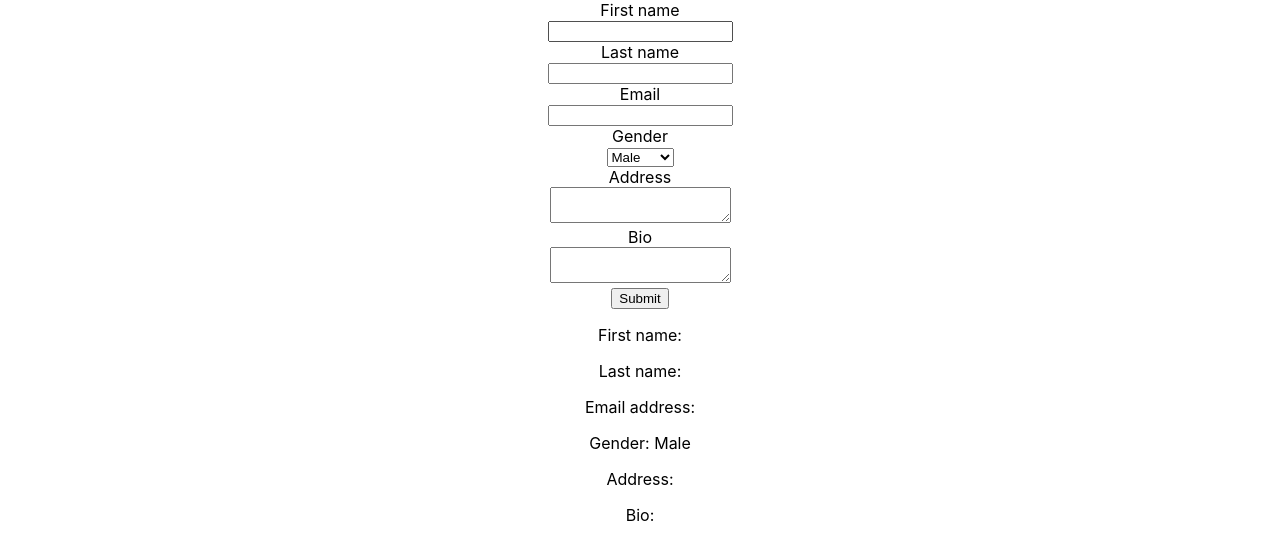
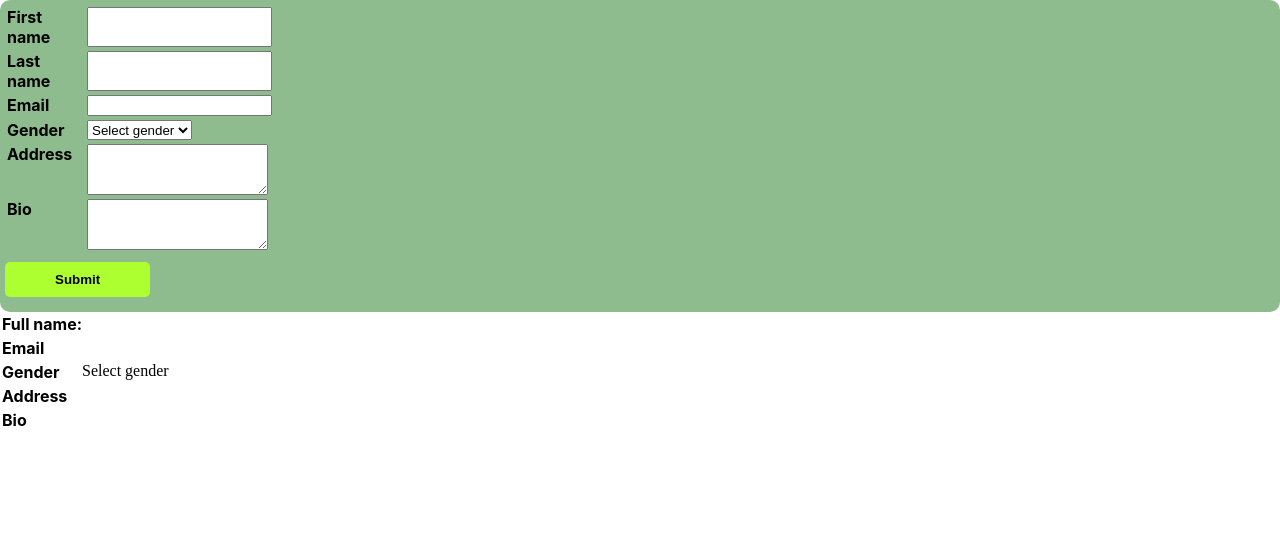
Before and after one commit to OladokunLT/form-kodecampstage2, a React (Create React App) app: page / in a window 1280 px wide. Shown: the top 560 px of the page. Built offline with nearby package versions, Linux system fonts and the light colour scheme.

Commit message:
Added form.css

```diff
--- /dev/null
+++ b/src/Form.css
@@ -0,0 +1,36 @@
+.form {
+    border-radius: 10px;
+    padding: 5px;
+    background-color: darkseagreen;
+}
+
+card {
+    margin: 5px;
+
+}
+
+.d-flex {
+    display: flex;
+    padding: 2px;
+    flex-wrap: wrap;
+}
+form div,
+.title {
+    font-weight: bold;
+    width: 80px;
+    text-align: start;
+}
+
+.user-input {
+    font-family: cursive;
+}
+
+.btn {
+    padding: 10px 50px;
+    margin: 5px;
+    background-color: greenyellow;
+    margin: 10px 0;
+    border: none;
+    border-radius: 5px;
+    font-weight: bold;
+}
--- a/src/Form.jsx
+++ b/src/Form.jsx
@@ -1,9 +1,18 @@
 import React, { Component } from "react";
+import "./Form.css";
 
 export class Form extends Component {
     constructor(props){
         super(props);
-        this.state = { fnameValue: "", lnameValue: "", emailValue: "", selVal: "Male", adresValue: "", bioValue: "" };
+
+        this.state = {
+          fnameValue: "",
+          lnameValue: "",
+          emailValue: "",
+          selVal: "Select gender",
+          adresValue: "",
+          bioValue: ""
+        };
 
     }
 
@@ -43,52 +52,100 @@ export class Form extends Component {
   render() {
     return (
       <>
-        <form onSubmit={this.handleSubmit}>
-          <label>
-            <div>First name</div>
-            <input type="text" name="fnameValue" id="fname" value={this.state.fname} onChange={this.handleFnameChange}/>
+        <form onSubmit={this.handleSubmit} className="form">
+          <label className="d-flex">
+            <div >First name</div>
+            <input
+              type="text"
+              name="fnameValue"
+              id="fname"
+              value={this.state.fname}
+              onChange={this.handleFnameChange}
+            />
           </label>
 
-          <label>
+          <label className="d-flex">
             <div>Last name</div>
-            <input type="text" name="lname" id="lname" value={this.state.lname} onChange={this.handleLnameChange}/>
+            <input
+              type="text"
+              name="lname"
+              id="lname"
+              value={this.state.lname}
+              onChange={this.handleLnameChange}
+            />
           </label>
 
-          <label>
+          <label className="d-flex">
             <div>Email</div>
-            <input type="email" name="email" id="email" value={this.state.email} onChange={this.handleEmailChange}/>
+            <input
+              type="email"
+              name="email"
+              id="email"
+              value={this.state.email}
+              onChange={this.handleEmailChange}
+            />
           </label>
 
-          <label>
+          <label className="d-flex">
             <div>Gender</div>
             <select value={this.state.selVal} onChange={this.handleSelect}>
-              <option value="Gender">Gender</option>
+              <option value="Gender">Select gender</option>
               <option value="Male">Male</option>
               <option value="Female">Female</option>
             </select>
           </label>
 
-           <label>
+           <label className="d-flex">
             <div>Address</div>
-            <textarea name="adresValue" id="adresname" value= {this.state.adresValue} onChange= {this.handleAdresChange} />
+            <textarea
+              name="adresValue"
+              id="adresname"
+              rows= "3"
+              value= {this.state.adresValue}
+              onChange= {this.handleAdresChange}
+            />
           </label>
 
-          <label>
+          <label className="d-flex">
             <div>Bio</div>
-            <textarea name="name" id="bioname" value= {this.state.bioValue} onChange= {this.handleBioChange} />
+            <textarea
+              name="name"
+              id="bioname"
+              rows="3"
+              value= {this.state.bioValue}
+              onChange= {this.handleBioChange}
+            />
           </label>
 
           <div>
-            <button type="submit" >Submit</button>
+            <button type="submit" className="btn" >Submit</button>
           </div>
         </form>
 
-        <p> First name: { this.state.fnameValue} </p>
-        <p> Last name: {this.state.lnameValue} </p>
-        <p> Email address: {this.state.emailValue} </p>
-        <p> Gender: {this.state.selVal} </p>
-        <p> Address: {this.state.adresValue } </p>
-        <p> Bio: {this.state.bioValue} </p>
+        <div className="card">
+          <div className="d-flex">
+            <div className="title">Full name: </div>
+            <div className="user-input"> { this.state.fnameValue} {this.state.lnameValue} </div>
+          </div>
+
+          <div className="d-flex">
+            <div className="title">Email</div>
+            <div className="user-input"> {this.state.emailValue} </div>
+          </div>
+          <div className="d-flex">
+            <div className="title">Gender</div>
+            <div className="user-input"> {this.state.selVal} </div>
+          </div>
+          <div className="d-flex">
+            <div className="title">Address</div>
+            <div className="user-input"> { this.state.adresValue }</div>
+          </div>
+          <div className="d-flex">
+            <div className="title">Bio</div>
+            <div className="user-input">{this.state.bioValue}</div>
+          </div>
+        </div>
+
       </>
     );
   }
```
